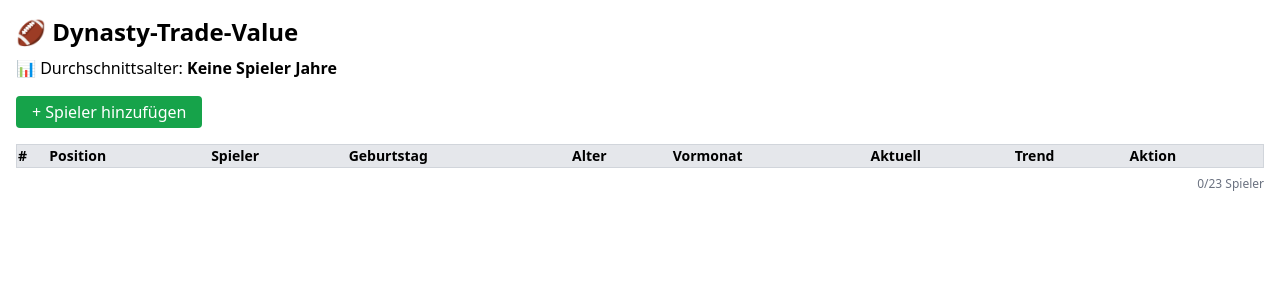
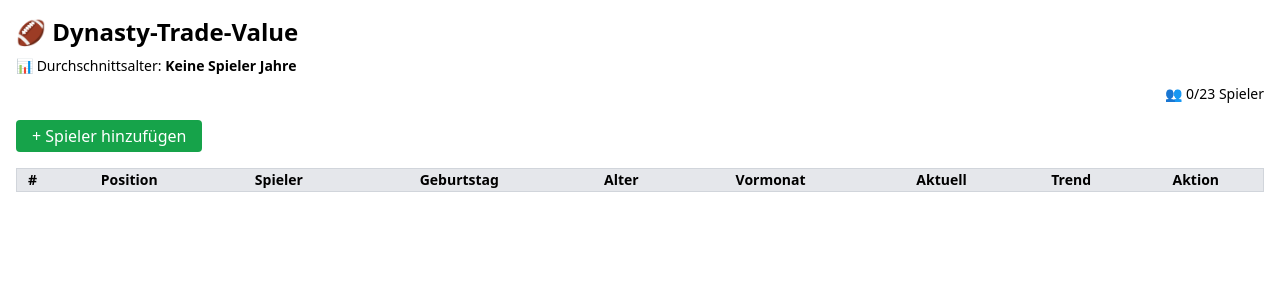
Before and after one commit to Bruecki3x/dynasty-table, a React (Vite) app: page / in a window 1280 px wide. Shown: the top 300 px of the page. Built offline with nearby package versions, Linux system fonts and the light colour scheme; the HTML template or start-up script is replaced by a standard one.

Commit message:
Trend-Sortierung und Pfeile eingebaut

```diff
--- a/src/DynastyTable.jsx
+++ b/src/DynastyTable.jsx
@@ -37,13 +37,11 @@ export default function DynastyTable() {
       field === "currentValue" || field === "lastValue"
         ? Number(value)
         : value;
-
     setData(updated);
   };
 
   const handleAdd = () => {
     if (data.length >= 23) return;
-
     setData([
       ...data,
       {
@@ -61,6 +59,30 @@ export default function DynastyTable() {
   };
 
   const handleSort = (key) => {
+    let sorted = [...data];
+    sorted.sort((a, b) => {
+      let aVal, bVal;
+
+      if (key === "birthday") {
+        aVal = new Date(a.birthday);
+        bVal = new Date(b.birthday);
+      } else if (key === "trend") {
+        aVal = a.currentValue - a.lastValue;
+        bVal = b.currentValue - b.lastValue;
+      } else if (key === "name" || key === "position") {
+        aVal = a[key].toLowerCase();
+        bVal = b[key].toLowerCase();
+      } else {
+        aVal = a[key];
+        bVal = b[key];
+      }
+
+      if (aVal < bVal) return sortAsc ? -1 : 1;
+      if (aVal > bVal) return sortAsc ? 1 : -1;
+      return 0;
+    });
+
+    setData(sorted);
     if (sortKey === key) {
       setSortAsc(!sortAsc);
     } else {
@@ -69,17 +91,8 @@ export default function DynastyTable() {
     }
   };
 
-  const sortedData = [...data].sort((a, b) => {
-    if (!sortKey) return 0;
-    const aValue = sortKey === "birthday" ? new Date(a[sortKey]) : a[sortKey];
-    const bValue = sortKey === "birthday" ? new Date(b[sortKey]) : b[sortKey];
-    if (aValue < bValue) return sortAsc ? -1 : 1;
-    if (aValue > bValue) return sortAsc ? 1 : -1;
-    return 0;
-  });
-
   const averageAge = () => {
-    const filtered = data.filter((p) => p.position !== "DEF");
+    const filtered = data.filter((player) => player.position !== "DEF");
     const sum = filtered.reduce(
       (acc, player) => acc + calculateAge(player.birthday),
       0
@@ -89,64 +102,53 @@ export default function DynastyTable() {
       : "Keine Spieler";
   };
 
-  const getArrow = (key) => {
+  const getSortArrow = (key) => {
     if (sortKey !== key) return "";
     return sortAsc ? "▲" : "▼";
-  };
-
-  const positionColors = {
-    QB: "bg-red-100",
-    RB: "bg-green-100",
-    WR: "bg-blue-100",
-    TE: "bg-yellow-100",
-    DEF: "bg-gray-100",
   };
 
   return (
     <div className="p-4">
       <h2 className="text-2xl font-bold mb-2">🏈 Dynasty-Trade-Value</h2>
-      <p className="mb-4">
+      <p className="mb-2 text-sm">
         📊 Durchschnittsalter: <strong>{averageAge()} Jahre</strong>
+      </p>
+      <p className="mb-4 text-sm text-right">
+        👥 {data.length}/23 Spieler
       </p>
       <button
         onClick={handleAdd}
         className="mb-4 px-4 py-1 bg-green-600 text-white rounded"
+        disabled={data.length >= 23}
       >
         + Spieler hinzufügen
       </button>
       <table className="w-full table-auto border border-collapse border-gray-300 text-sm">
         <thead>
-          <tr className="bg-gray-200 text-left">
+          <tr className="bg-gray-200">
             <th>#</th>
-            <th onClick={() => handleSort("position")} className="cursor-pointer">
-              Position {getArrow("position")}
-            </th>
-            <th onClick={() => handleSort("name")} className="cursor-pointer">
-              Spieler {getArrow("name")}
-            </th>
-            <th onClick={() => handleSort("birthday")} className="cursor-pointer">
-              Geburtstag {getArrow("birthday")}
-            </th>
-            <th onClick={() => handleSort("age")} className="cursor-pointer">
-              Alter {getArrow("age")}
-            </th>
-            <th onClick={() => handleSort("lastValue")} className="cursor-pointer">
-              Vormonat {getArrow("lastValue")}
-            </th>
-            <th onClick={() => handleSort("currentValue")} className="cursor-pointer">
-              Aktuell {getArrow("currentValue")}
-            </th>
-            <th onClick={() => handleSort("trend")} className="cursor-pointer">
-              Trend {getArrow("trend")}
-            </th>
+            <th onClick={() => handleSort("position")} className="cursor-pointer">Position {getSortArrow("position")}</th>
+            <th onClick={() => handleSort("name")} className="cursor-pointer">Spieler {getSortArrow("name")}</th>
+            <th onClick={() => handleSort("birthday")} className="cursor-pointer">Geburtstag {getSortArrow("birthday")}</th>
+            <th onClick={() => handleSort("birthday")} className="cursor-pointer">Alter {getSortArrow("birthday")}</th>
+            <th onClick={() => handleSort("lastValue")} className="cursor-pointer">Vormonat {getSortArrow("lastValue")}</th>
+            <th onClick={() => handleSort("currentValue")} className="cursor-pointer">Aktuell {getSortArrow("currentValue")}</th>
+            <th onClick={() => handleSort("trend")} className="cursor-pointer">Trend {getSortArrow("trend")}</th>
             <th>Aktion</th>
           </tr>
         </thead>
         <tbody>
-          {sortedData.map((player, index) => {
+          {data.map((player, index) => {
             const age = calculateAge(player.birthday);
             const trend = player.currentValue - player.lastValue;
-            const color = positionColors[player.position] || "";
+
+            const color = {
+              QB: "bg-red-100",
+              RB: "bg-green-100",
+              WR: "bg-blue-100",
+              TE: "bg-yellow-100",
+              DEF: "bg-gray-100",
+            }[player.position] || "";
 
             return (
               <tr key={index} className={`${color} border-b`}>
@@ -221,9 +223,6 @@ export default function DynastyTable() {
           })}
         </tbody>
       </table>
-      <p className="text-right text-xs mt-2 text-gray-500">
-        {data.length}/23 Spieler
-      </p>
     </div>
   );
 }
```
